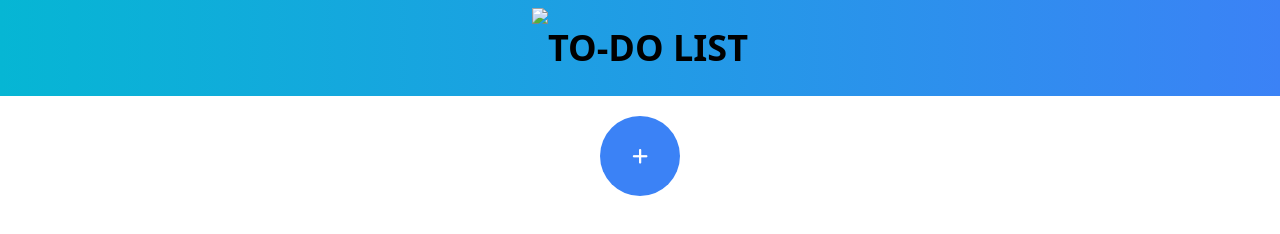
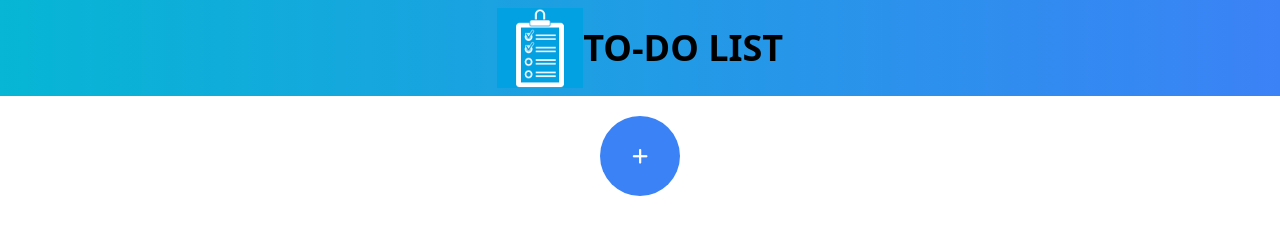
Before and after one commit to KhurshidShaikh/TO-DO-List, a plain HTML site: page index.html in a window 1280 px wide. Drawn offline with Linux system fonts and the light colour scheme; the site is published under a folder, as on GitHub Pages, so addresses that start at the root find nothing.

Commit message:
Update index.html

```diff
--- a/index.html
+++ b/index.html
@@ -12,7 +12,7 @@
 <body class="scrollbar-hide">
     <div
         class="head bg-gradient-to-r from-cyan-500 to-blue-500 font-bold text-4xl flex  justify-center items-center h-24">
-        <img src="/assets/download-C4IY0rLs.png" class="w-30 h-20 object-cover">
+        <img src="assets/download-C4IY0rLs.png" class="w-30 h-20 object-cover">
         <h1>TO-DO LIST</h1>
     </div>
 
```
